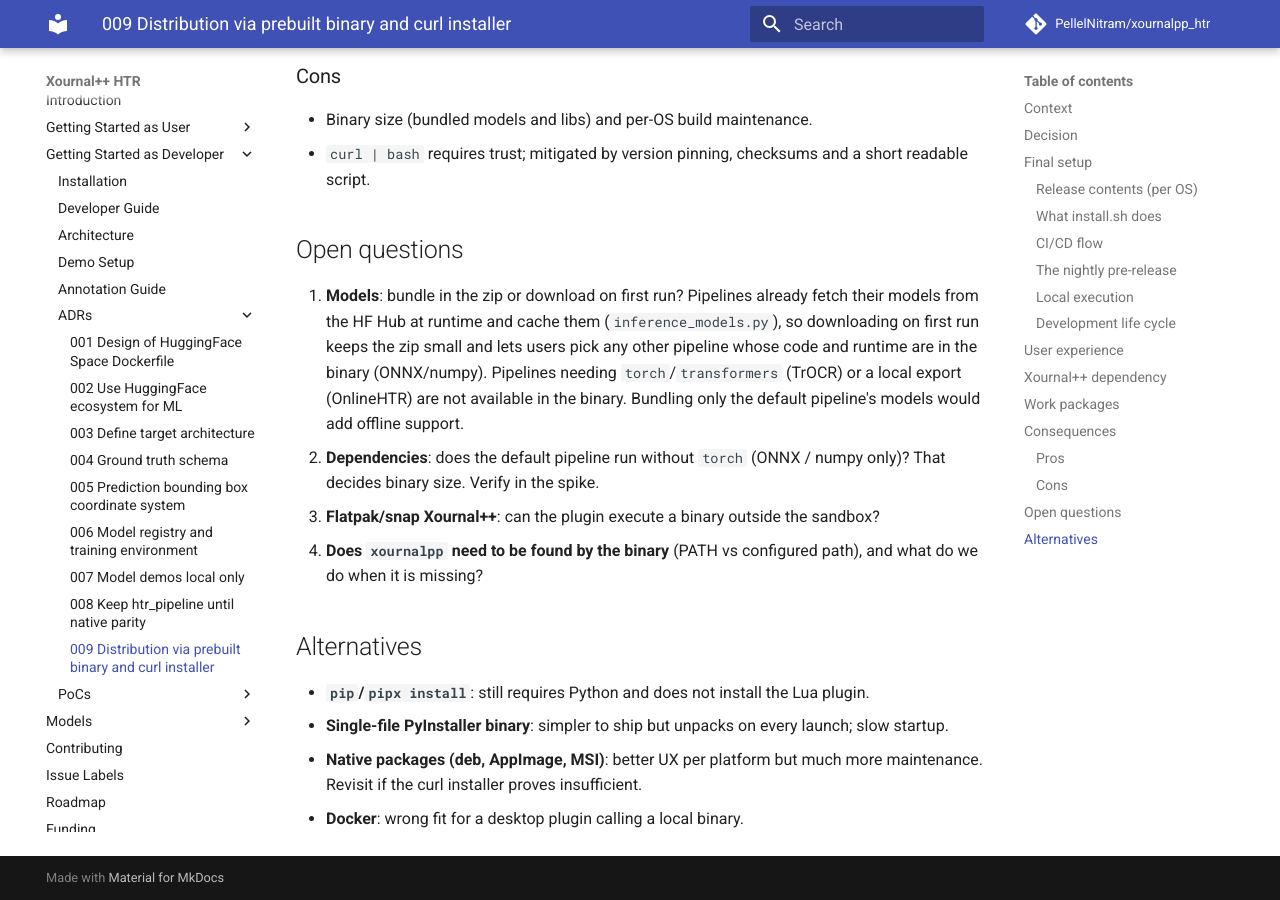
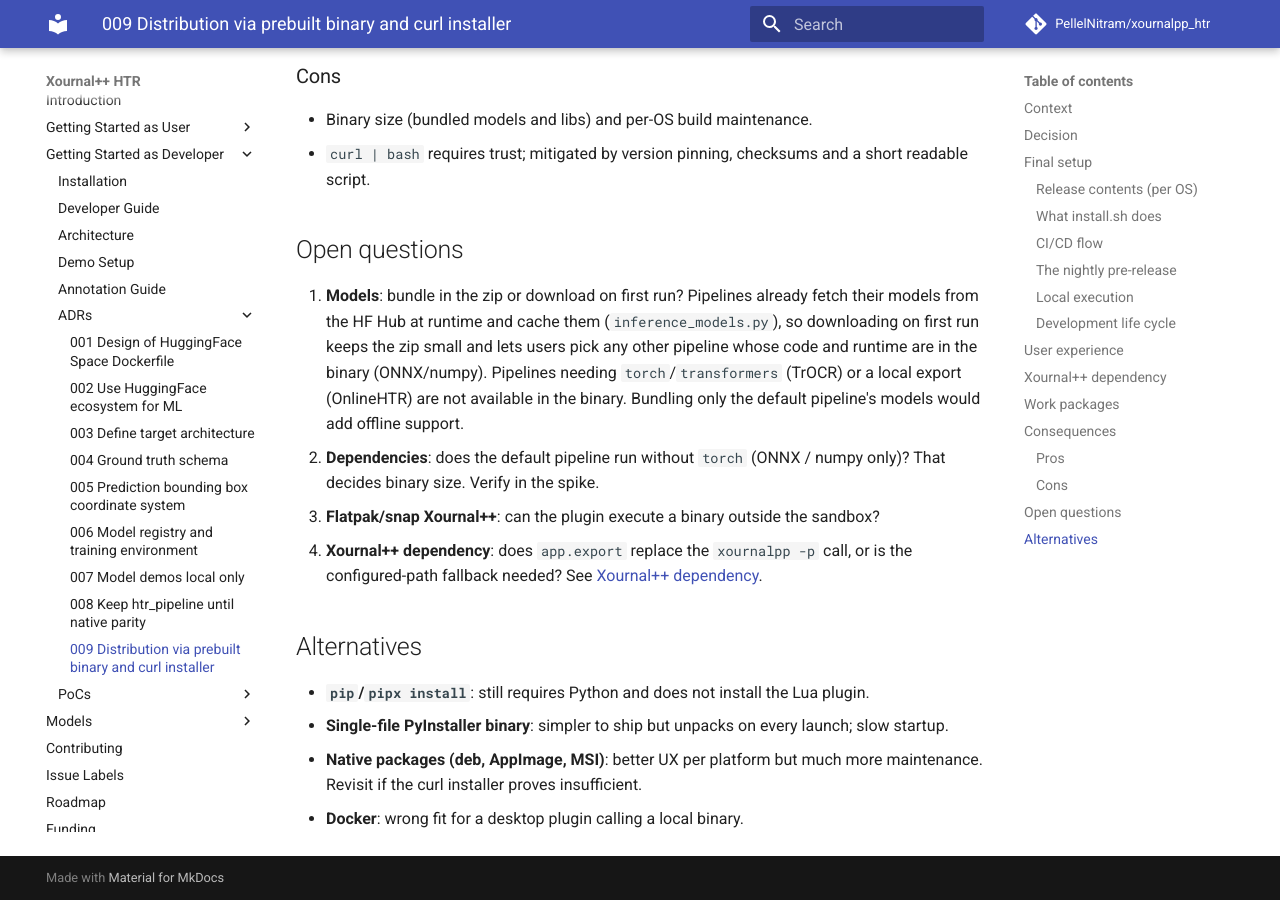
Before and after one commit to PellelNitram/xournalpp_htr, an MkDocs documentation site: the page built from docs/ADRs/009_distribution_via_prebuilt_binary_and_curl_installer.md, in a window 1280 px wide and 900 px high, scrolled down 7099 px. Built offline with MkDocs 1.6.1 and Material for MkDocs 9.7.7, drawn with Linux system fonts in a browser that asks for light colours; comment, search, counter and statistics services are not loaded.

Commit message:
Link Xournal++ open question to its ADR 009 section. [CC]

```diff
--- a/docs/ADRs/009_distribution_via_prebuilt_binary_and_curl_installer.md
+++ b/docs/ADRs/009_distribution_via_prebuilt_binary_and_curl_installer.md
@@ -302,8 +302,9 @@ Possible POCs before committing: (a) binary on a clean Docker/VM image,
    numpy only)? That decides binary size. Verify in the spike.
 3. **Flatpak/snap Xournal++**: can the plugin execute a binary outside the
    sandbox?
-4. **Does `xournalpp` need to be found by the binary** (PATH vs configured
-   path), and what do we do when it is missing?
+4. **Xournal++ dependency**: does `app.export` replace the `xournalpp -p`
+   call, or is the configured-path fallback needed? See
+   [Xournal++ dependency](#xournal-dependency).
 
 ## Alternatives
 
```
